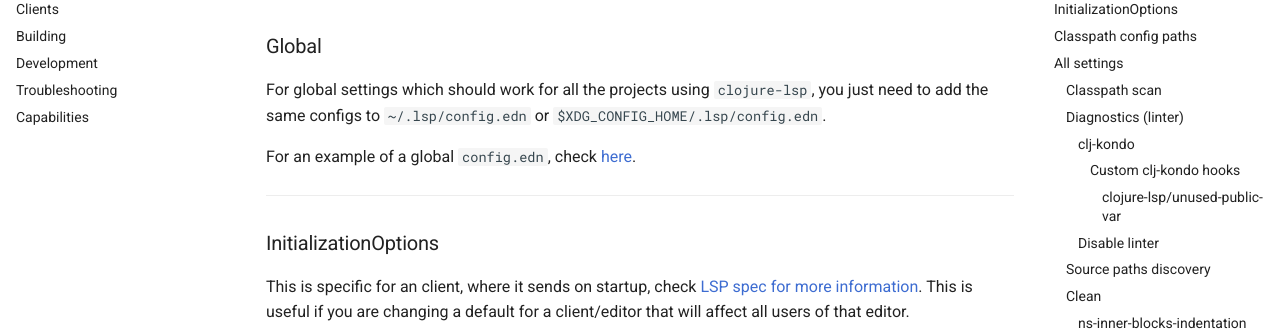
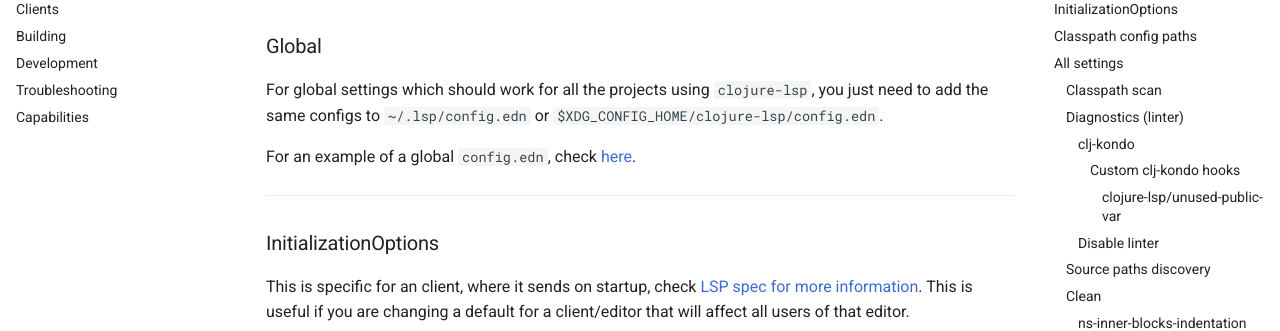
Before and after one commit to clojure-lsp/clojure-lsp, an MkDocs documentation site: the page built from docs/settings.md, in a window 1280 px wide and 900 px high, scrolled down 541 px. Shown: the part 153-484 px from the top of the window. Built offline with MkDocs 1.6.1 and Material for MkDocs 9.7.7, drawn with Linux system fonts in a browser that asks for light colours; comment, search, counter and statistics services are not loaded.

Commit message:
doc: update XDG_CONFIG_HOME config directory to clojure-lsp

```diff
--- a/docs/settings.md
+++ b/docs/settings.md
@@ -20,7 +20,7 @@ Example:
 ---
 ### Global
 
-For global settings which should work for all the projects using `clojure-lsp`, you just need to add the same configs to `~/.lsp/config.edn` or `$XDG_CONFIG_HOME/.lsp/config.edn`.
+For global settings which should work for all the projects using `clojure-lsp`, you just need to add the same configs to `~/.lsp/config.edn` or `$XDG_CONFIG_HOME/clojure-lsp/config.edn`.
 
 For an example of a global `config.edn`, check [here](https://github.com/ericdallo/dotfiles/blob/master/.lsp/config.edn).
 
```
Also changed, not shown: CHANGELOG.md (+1 -0 lines).
